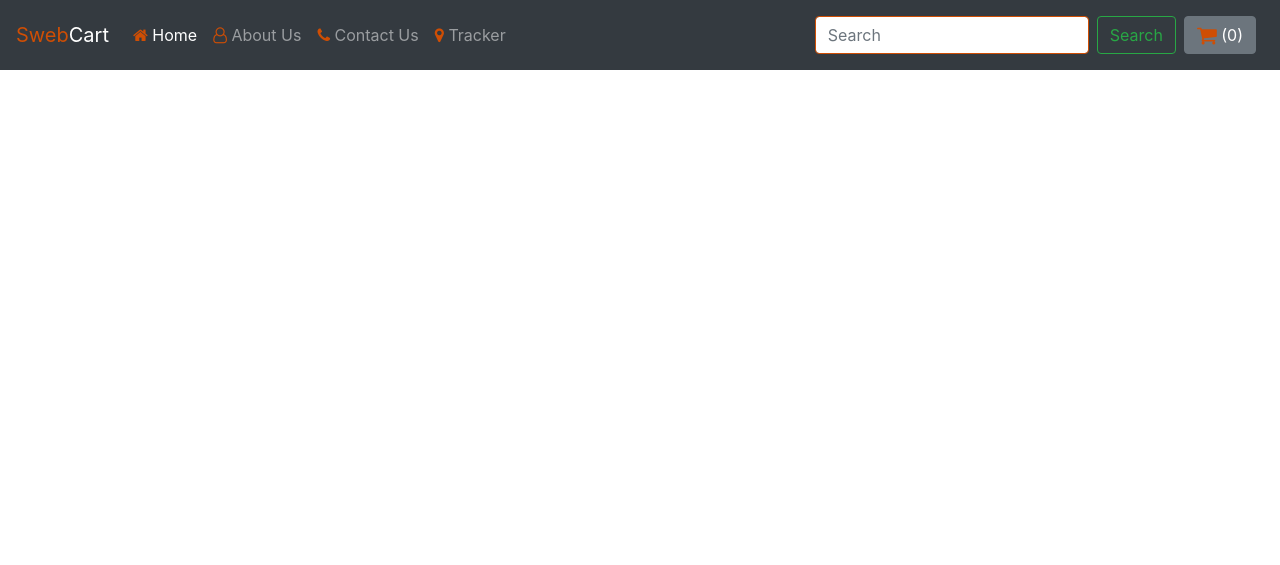
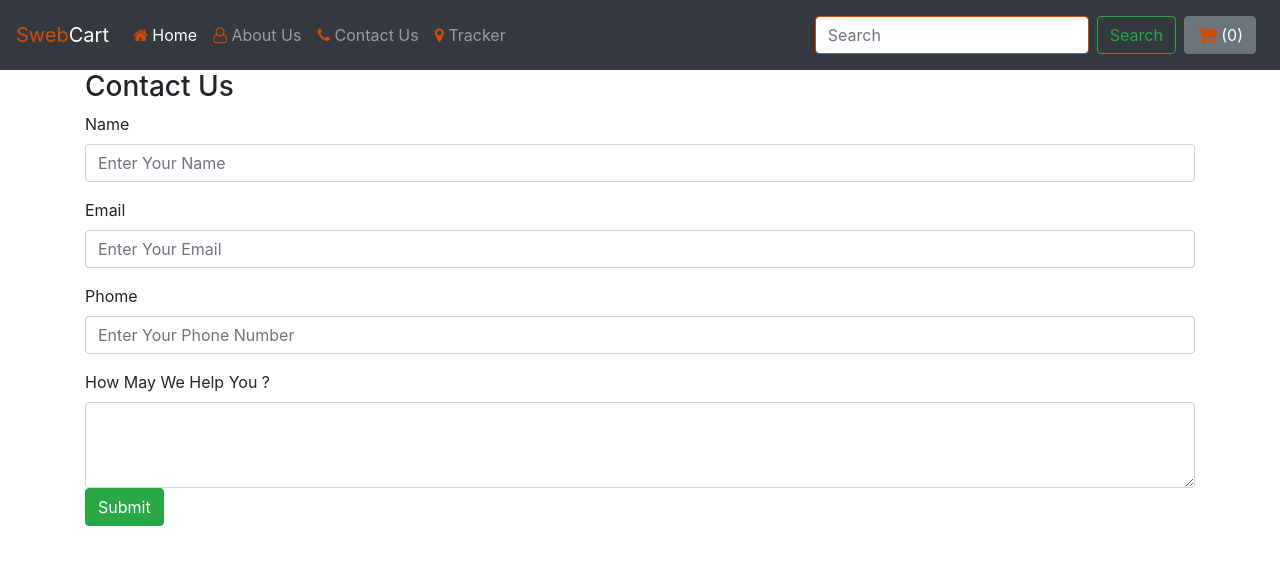
Before and after one commit to 8107707993/django_web_app, a Django app: page /shop/contact/ in a window 1280 px wide. Shown: the top 565 px of the page. Run offline with Django 3.2, Linux system fonts and the light colour scheme; some libraries are stand-ins or nearby versions.

Commit message:
creating contact page and send data on database

```diff
--- a/mew/shop/admin.py
+++ b/mew/shop/admin.py
@@ -1,6 +1,7 @@
 from django.contrib import admin
 
 # Register your models here.
-from .models import Product
+from .models import Product,Contact
 
 admin.site.register(Product)
+admin.site.register(Contact)
--- a/mew/shop/templates/shop/besic.html
+++ b/mew/shop/templates/shop/besic.html
@@ -54,7 +54,7 @@
                     </a>
                 </li>
                 <li class="nav-item">
-                    <a class="nav-link" href="/shop/content">
+                    <a class="nav-link" href="/shop/contact">
                         <font color="#cf4e04"><i class="fa fa-phone" aria-hidden="true"> </i></font>
                         Contact Us
                     </a>
--- a/mew/shop/templates/shop/contact.html
+++ b/mew/shop/templates/shop/contact.html
@@ -1,4 +1,25 @@
 {% extends 'shop/besic.html' %}
-
-{% block title %} Contact Us.... {% endblock %}
-{% block body %}  {% endblock %}
+{% block title %} Contact Us {% endblock %}
+{% block body %}
+ <div class="container">
+     <h3>Contact Us</h3>
+     <form action="/shop/contact/" method="post">{% csrf_token %}
+  <div class="form-group">
+    <label for="name">Name</label>
+    <input type="text" class="form-control" id="name" name="name" placeholder="Enter Your Name">
+  </div>
+          <div class="form-group">
+    <label for="name">Email</label>
+    <input type="email" class="form-control" id="email" name="email" placeholder="Enter Your Email">
+  </div>
+          <div class="form-group">
+    <label for="name">Phome</label>
+    <input type="tel" class="form-control" id="phone" name="phone" placeholder="Enter Your Phone Number">
+  </div>
+          <div class="form-group">
+   <div class="form-group">
+    <label for="desc">How May We Help You ?</label>
+    <textarea class="form-control" id="desc" name="desc" rows="3"></textarea>
+    <button type="submit" class="btn btn-success">Submit</button>
+  </div>
+  {% endblock %}
--- a/mew/shop/views.py
+++ b/mew/shop/views.py
@@ -1,5 +1,5 @@
 from django.shortcuts import render
-from .models import Product
+from .models import Product, Contact
 from math import ceil
 
 # Create your views here.
@@ -33,11 +33,19 @@ def about(request):
 
 
 def contact(request):
-    return render(request, 'shop/about.html')
+    if request.method == "POST":
+        print(request)
+        name = request.POST.get('name', '')
+        email = request.POST.get('email', '')
+        phone = request.POST.get('phone', '')
+        desc = request.POST.get('desc', '')
+        contact = Contact(name=name, email=email, phone=phone, desc=desc)
+        contact.save()
+    return render(request, 'shop/contact.html')
 
 
 def tracker(request):
-    return render(request, 'shop/about.html')
+    return render(request, 'shop/tracker.html')
 
 
 def search(request):
```
Also changed, not shown: mew/shop/models.py (+11 -0 lines), mew/db.sqlite3, mew/media/shop/images/Black_and_white_everyday_shoes._Best_....jpg (added), mew/shop/migrations/0003_auto_20201202_1157.py (added), mew/shop/migrations/0004_auto_20201202_1159.py (added), mew/shop/static/shop/Black and white everyday shoes. Best ....jpg (added).
